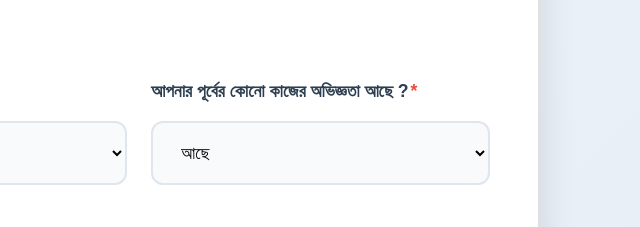
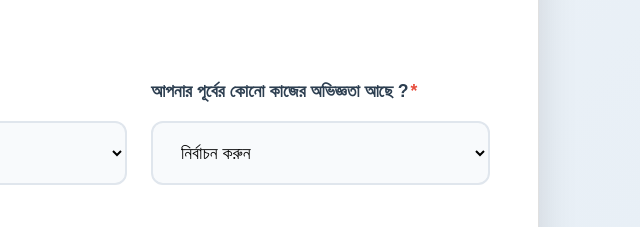
Before and after one commit to adivasidev/adivasidevelopment.github.io, a plain HTML site: page career.html in a window 1280 px wide. Shown: the part 1400-1627 px from the top of the page, 501-1141 px from the left. Drawn offline with Linux system fonts and the light colour scheme; a web font is replaced by a local one.

Commit message:
Add default option to experience select field

```diff
--- a/career.html
+++ b/career.html
@@ -472,7 +472,7 @@
                             <div class="form-group">
                                 <label for="experience">আপনার পূর্বের কোনো কাজের অভিজ্ঞতা আছে ?<span class="required">*</span></label>
                                 <select id="experience" name="experience" class="form-control" required>
-
+                                     <option value="">নির্বাচন করুন</option>
                                     <option value="Yes">আছে</option>
                                     <option value="No">নাই </option>
 
```
